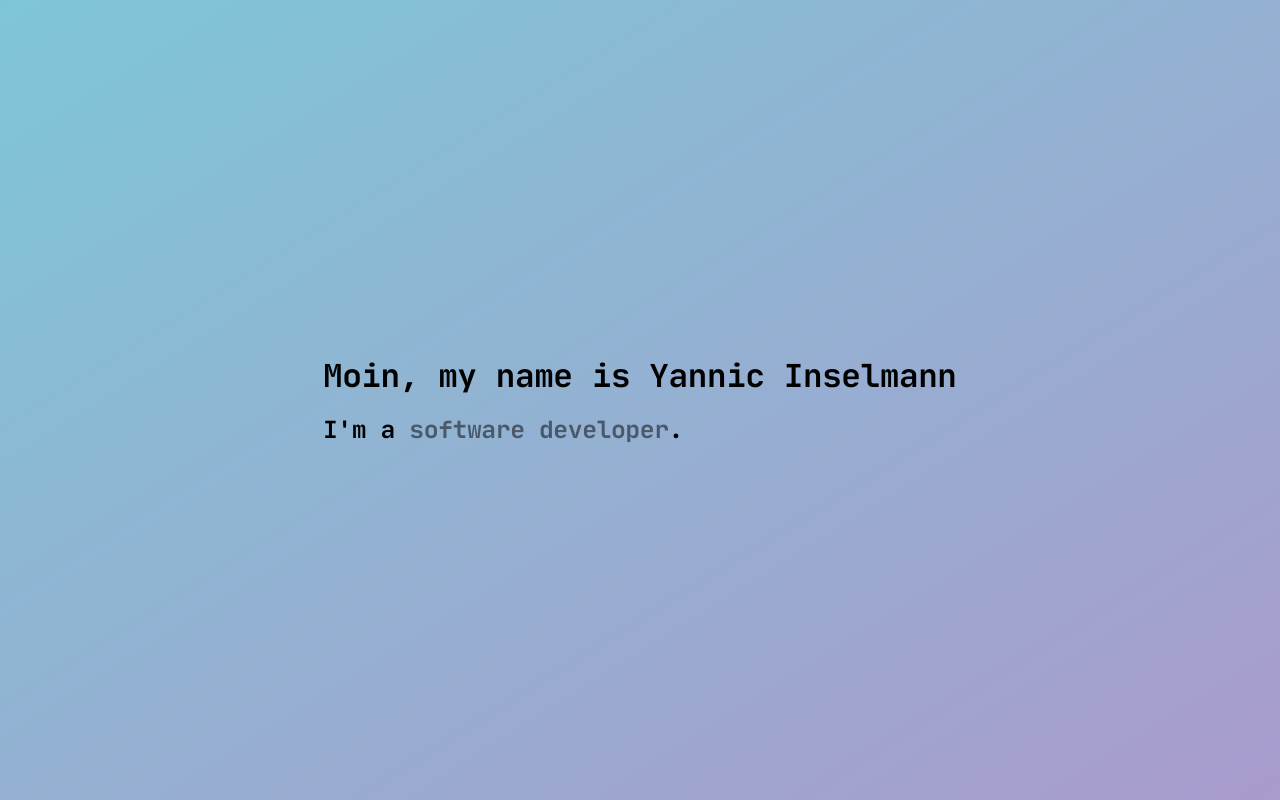
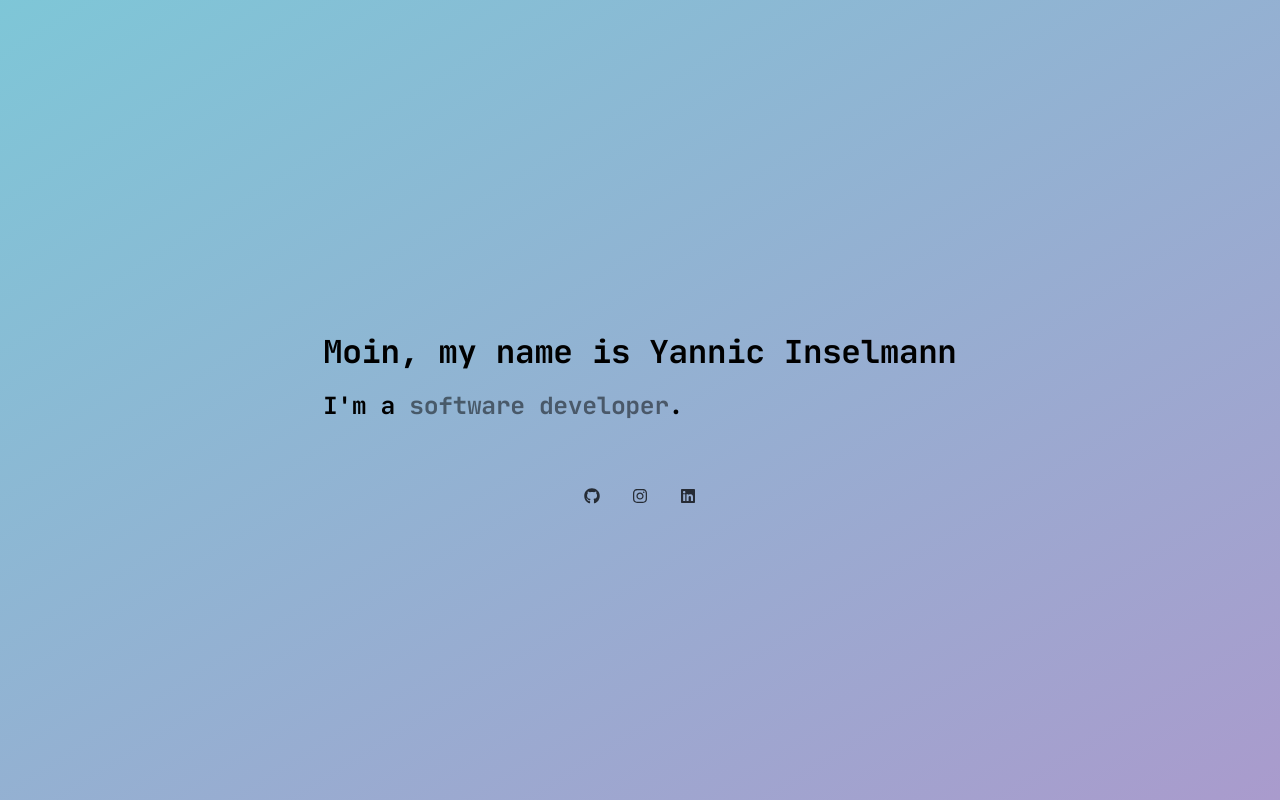
Before and after one commit to yanniz0r/Inseldu.de, a Next.js app: page / in a window 1280 px wide. Built offline with nearby package versions, Linux system fonts and the light colour scheme.

Commit message:
feat: social icons

```diff
--- a/package.json
+++ b/package.json
@@ -11,6 +11,7 @@
     "next": "9.2.1",
     "react": "16.12.0",
     "react-dom": "16.12.0",
+    "react-icons": "^3.9.0",
     "styled-components": "^5.0.1",
     "styled-normalize": "^8.0.7"
   },
@@ -18,6 +19,7 @@
     "@types/next": "^9.0.0",
     "@types/node": "^13.7.1",
     "@types/react": "^16.9.19",
+    "@types/react-icons": "^3.0.0",
     "@types/styled-components": "^4.4.3",
     "babel-plugin-styled-components": "^1.10.7",
     "typescript": "^3.7.5"
--- a/pages/index.tsx
+++ b/pages/index.tsx
@@ -1,14 +1,16 @@
-import React from 'react'
-import Head from 'next/head'
-import { PseudoTyper } from '../components/pseudo-typer'
-import styled from 'styled-components'
+import React from 'react';
+import Head from 'next/head';
+import { PseudoTyper } from '../components/pseudo-typer';
+import styled from 'styled-components';
+import { Social } from '../partials/social';
 
 const FullSizeContainer = styled.div`
 	min-width: 100vw;
 	min-height: 100vh;
 	display: flex;
-	justify-content: space-around;
+	justify-content: center;
 	align-items: center;
+	flex-direction: column;
 `;
 
 const Headlines = styled.div`
@@ -39,6 +41,7 @@ const Home = () => (
 				<h1>Moin, my name is Yannic Inselmann</h1>
 				<h2>I'm a <WhatIsYanniz0rText><PseudoTyper words={thingsThatYanniz0rIs}/></WhatIsYanniz0rText>.</h2>
 			</Headlines>
+			<Social/>
 		</FullSizeContainer>
 	</div>
 )
--- /dev/null
+++ b/partials/social.tsx
@@ -0,0 +1,38 @@
+import React, { FC } from "react";
+import styled from "styled-components";
+import {
+    FaGithub,
+    FaLinkedin,
+    FaInstagram
+} from "react-icons/fa";
+
+const SocialContainer = styled.div``;
+
+const SocialLink = styled.a`
+    height: 3rem;
+    width: 3rem;
+    display: inline-flex;
+    justify-content: center;
+    align-items: center;
+    border-radius: 50%;
+    transition: background 0.25s;
+    color: rgba(0, 0, 0, 0.75);
+
+    &:hover {
+        background: rgba(255,255,255,0.25);
+    }
+`;
+
+export const Social: FC = () => {
+    return <SocialContainer>
+        <SocialLink href="https://github.com/yanniz0r">
+            <FaGithub/>
+        </SocialLink>
+        <SocialLink href="https://www.instagram.com/yanniz0r/">
+            <FaInstagram/>
+        </SocialLink>
+        <SocialLink href="https://www.linkedin.com/in/yannic-inselmann-7178a415a/">
+            <FaLinkedin/>
+        </SocialLink>
+    </SocialContainer>
+}
```
Also changed, not shown: 1 other file (tests, documents, lock files or other folders).
